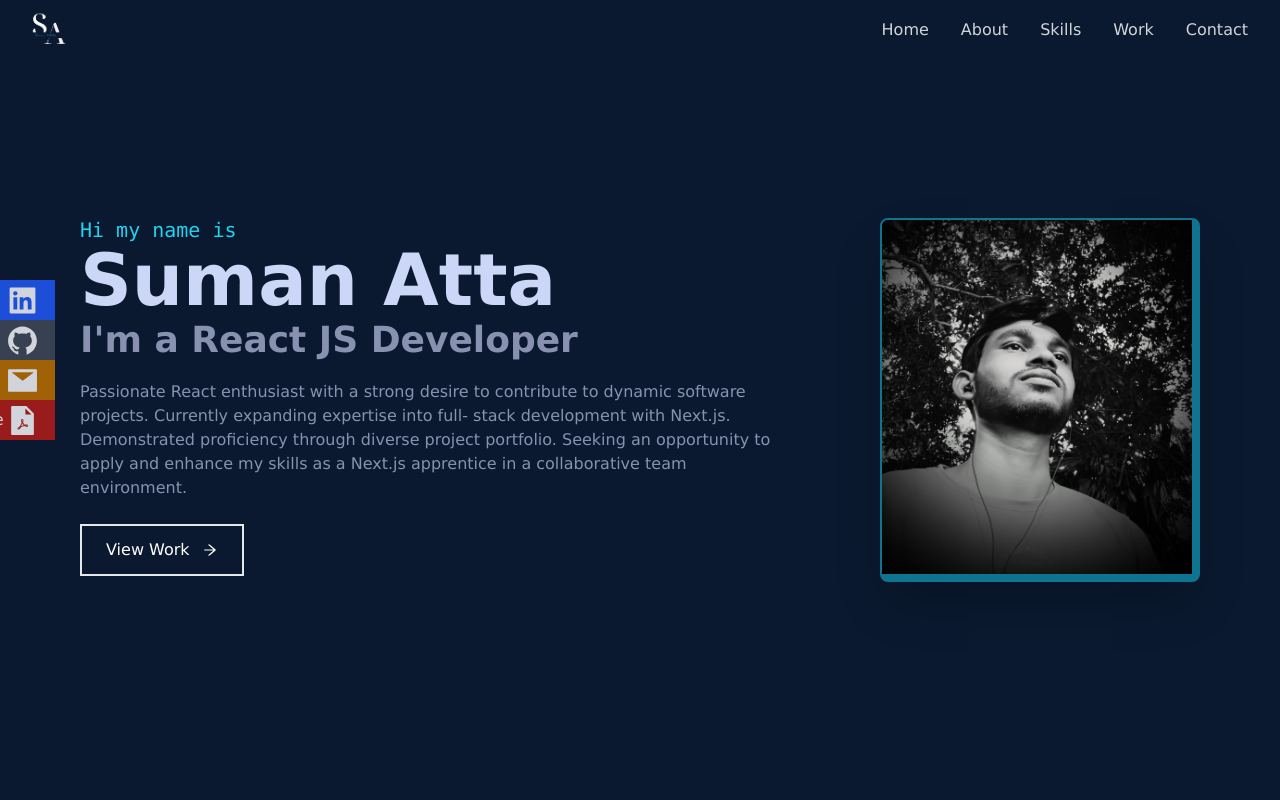
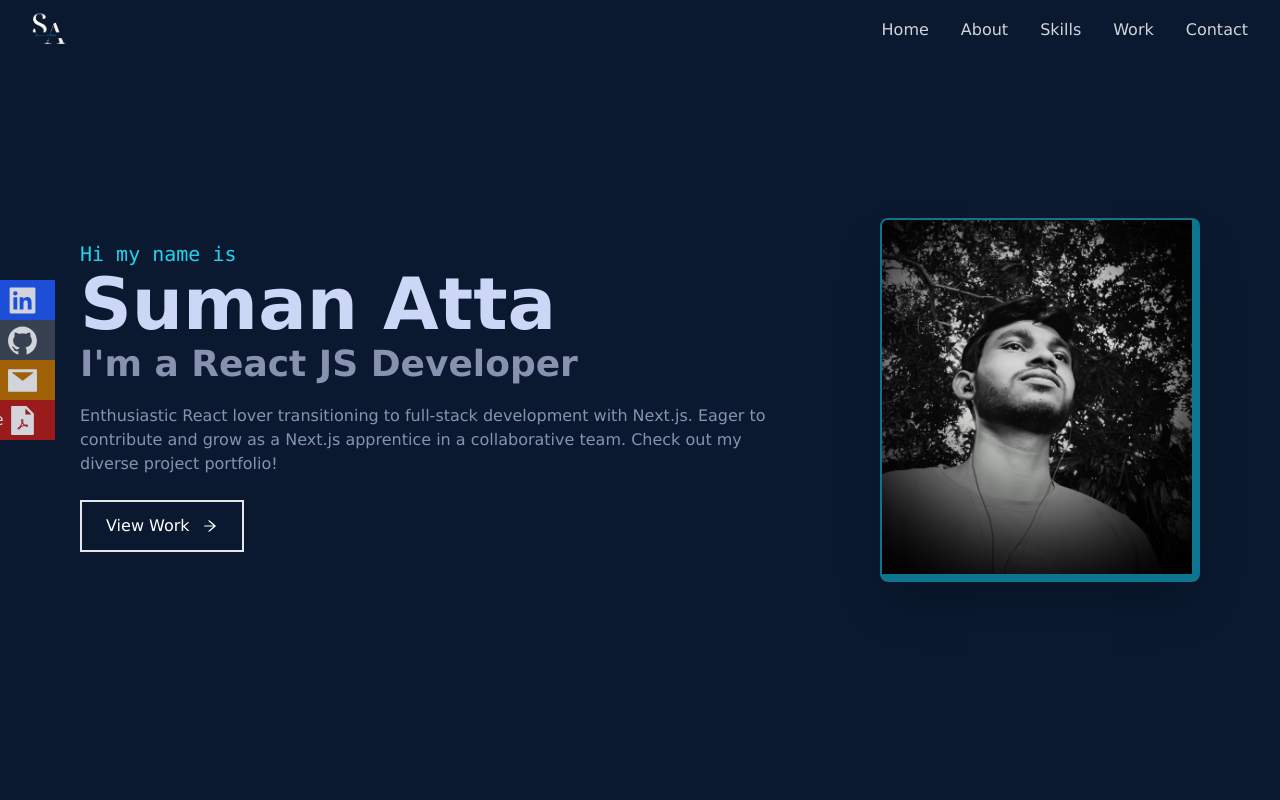
Before and after one commit to ss357/Portfolio, a React (Create React App) app: page / in a window 1280 px wide. Shown: the top 800 px of the page. Built offline with nearby package versions, Linux system fonts and the light colour scheme.

Commit message:
Update Home.js

```diff
--- a/src/components/Home.js
+++ b/src/components/Home.js
@@ -22,12 +22,7 @@ const Home = ({id}) => {
         I'm a React JS Developer
       </h2>
       <p className="text-[#8892b0] py-4 max-w-[700px]">
-       Passionate React enthusiast with a strong desire to contribute to
-dynamic software projects. Currently expanding expertise into full-
-stack development with Next.js. Demonstrated proficiency through
-diverse project portfolio. Seeking an opportunity to apply and
-enhance my skills as a Next.js apprentice in a collaborative team
-environment.
+     Enthusiastic React lover transitioning to full-stack development with Next.js. Eager to contribute and grow as a Next.js apprentice in a collaborative team. Check out my diverse project portfolio!
       </p>
       <div className=''>
         <button className="border-2 group px-6 py-3 my-2 flex items-center hover:bg-cyan-600 hover:border-cyan-600">
```
